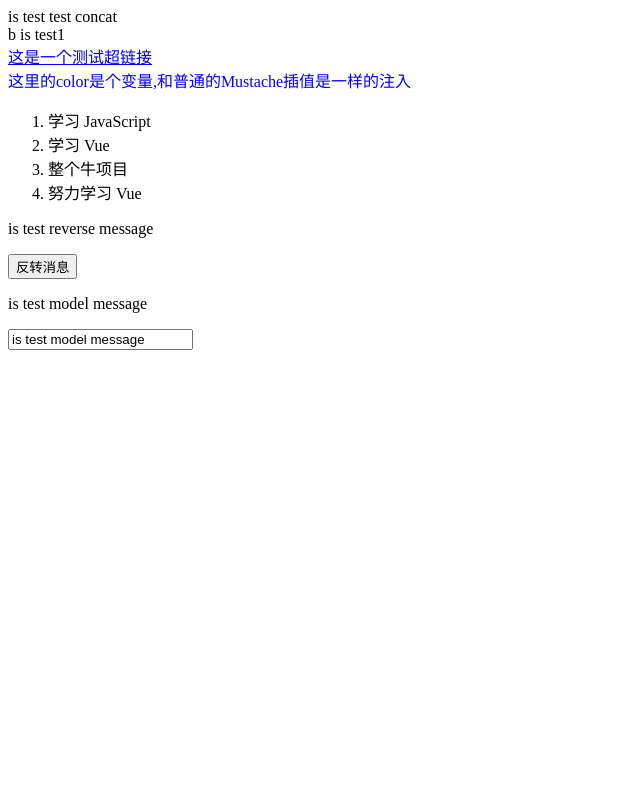
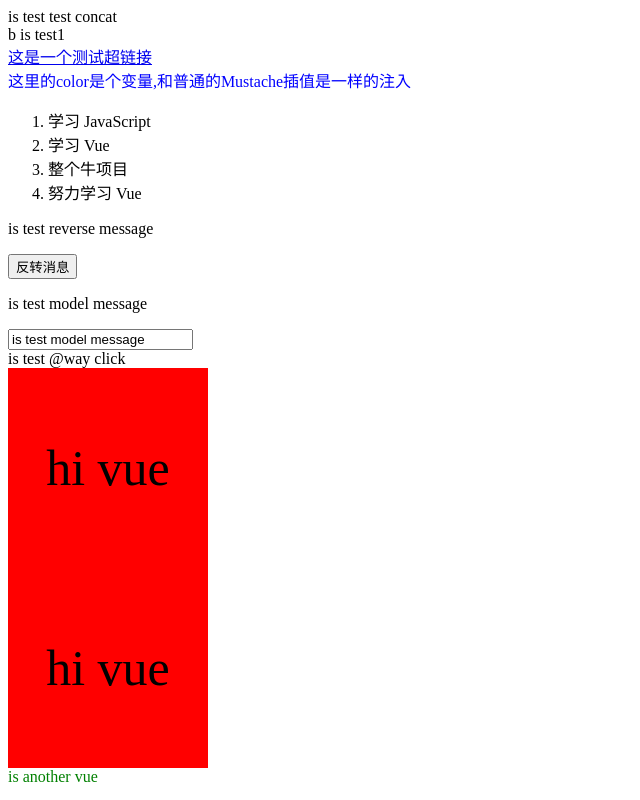
Before and after one commit to DoubleC77/practiceVue, a plain HTML site: page index.html in a window 1280 px wide. Shown: the whole page, without its empty margins (0-640 px from the left). Drawn offline with Linux system fonts and the light colour scheme.

Commit message:
vue 绑定样式

```diff
--- a/index.html
+++ b/index.html
@@ -10,6 +10,15 @@
 			}
 			.isSelfblue{
 				color: blue;
+			}
+			.isActive{
+				background: red;
+			}
+			.test{
+				font-size: 100px;
+			}
+			.isFontSize{
+				font-size: 50px;
 			}
 		</style>
 	</head>
@@ -34,11 +43,41 @@
 				<p>{{modelMessage}}</p>
 				<input type="text" v-model="modelMessage"/>
 			</div>
+			<div @click="click1">	<!--这个和上面的v-on:click一样都是绑定了click事件-->
+				<div @click.stop="click2"><!--这里的stop代表,只会执行当前的div的方法,不会去执行父级div中的click1方法-->
+					is test @way click
+				</div>
+			</div>
+
+			<!--active是true还是false来决定这个样式是否生效-->
+			<!--可以在vue中绑定多个样式,并用后面的boolean属性来控制是否生效-->
+			<!--当原本的class和vue的class一样的时候会以vue中的改样式为主,即只生效vue中的样式-->
+			<div v-bind:class="{isActive: active, isFontSize: active}"
+				style="width: 200px;height: 200px;text-align: center;line-height: 200px;"
+					class="test"
+			>
+				hi vue
+			</div>
+
+			<!--也可以传一个样式数组,在里面可以写三段式,根据前面判断的boolean结果来决定后面的样式是否生效-->
+			<div v-bind:class="[ active ? 'isActive': '', 'isFontSize']"
+				 style="width: 200px;height: 200px;text-align: center;line-height: 200px;"
+				 class="test"
+			>
+				hi vue
+			</div>
+
+			<!--也可以绑定style,同样也支持三段式,不过三段式后面的要是个字符串包裹变量的形式才能生效-->
+			<div
+			v-bind:style="{color:selfColor,fontSize: active ? 'selfSize' : ''}">
+				is another vue
+			</div>
+
 		</div>
 		<script type='text/javascript'>
 			var data = {
 				a:'is test'
-				,rawhtml:'<a href=\'index.html\'>这是一个测试超链接</a>'
+				,rawhtml:'<a href=index.html>这是一个测试超链接</a>'
 				,color:'isSelfRed'
 			};
 			data.b = 2;
@@ -50,12 +89,26 @@
 			];
 			data.message = "is test reverse message";
 			data.modelMessage = "is test model message";
+
+			//控制样式是否生效
+			data.active = true;
+
+			data.selfColor = 'green';
+			data.selfSize = '200px';
 			var app = new Vue({
 				el: '#app',
 				data: data,
 				methods: {
 					reverseMessage: function(){
 						this.message = this.message.split('').reverse().join('');
+					},
+					click1: function () {
+						console.log('is test click1');
+						this.message = "is test click1";
+					},
+					click2: function () {
+						console.log('is test click2');
+						this.message = "is test click2";
 					}
 				},
 				beforeCreate: function () {
```
